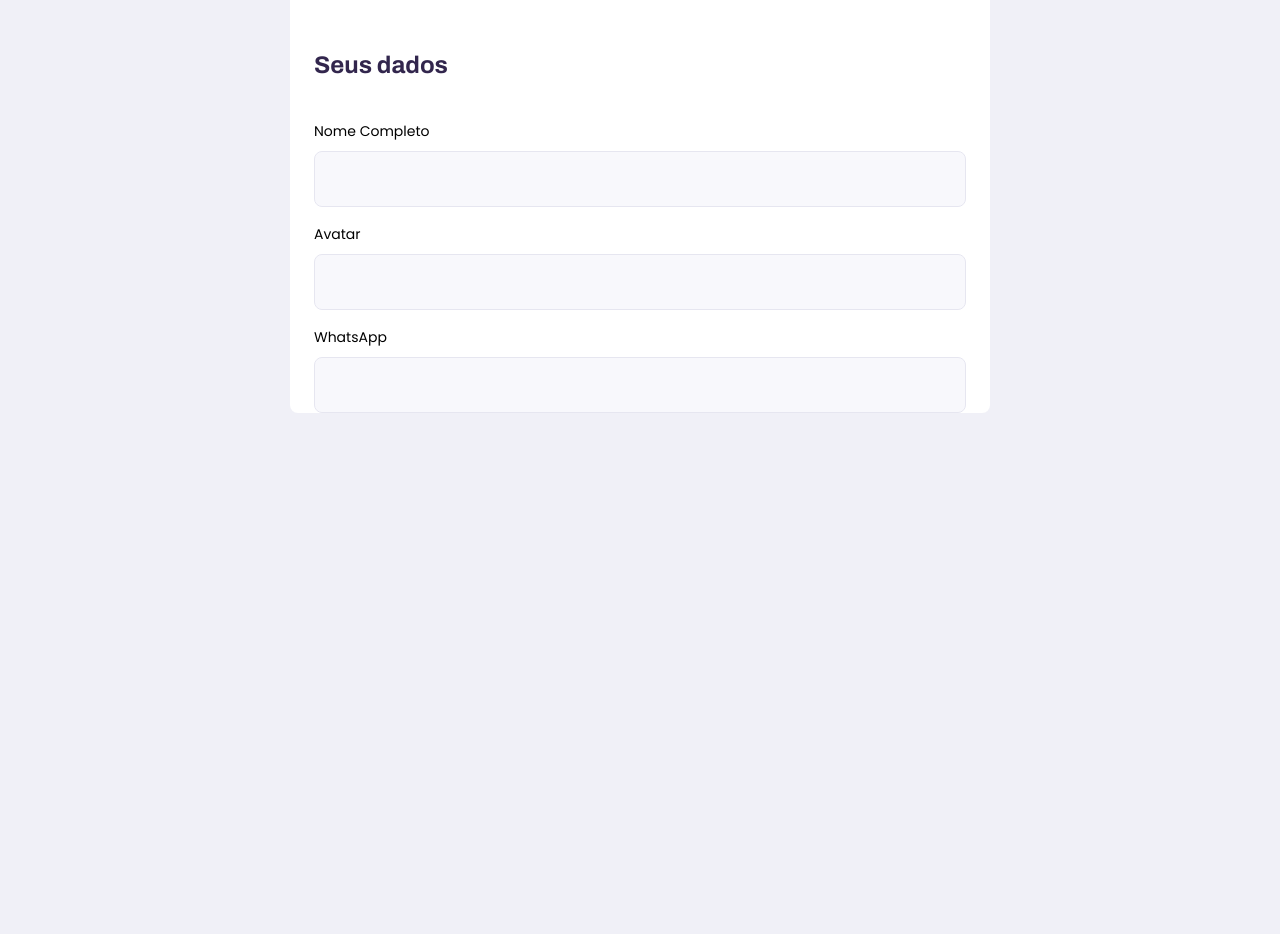
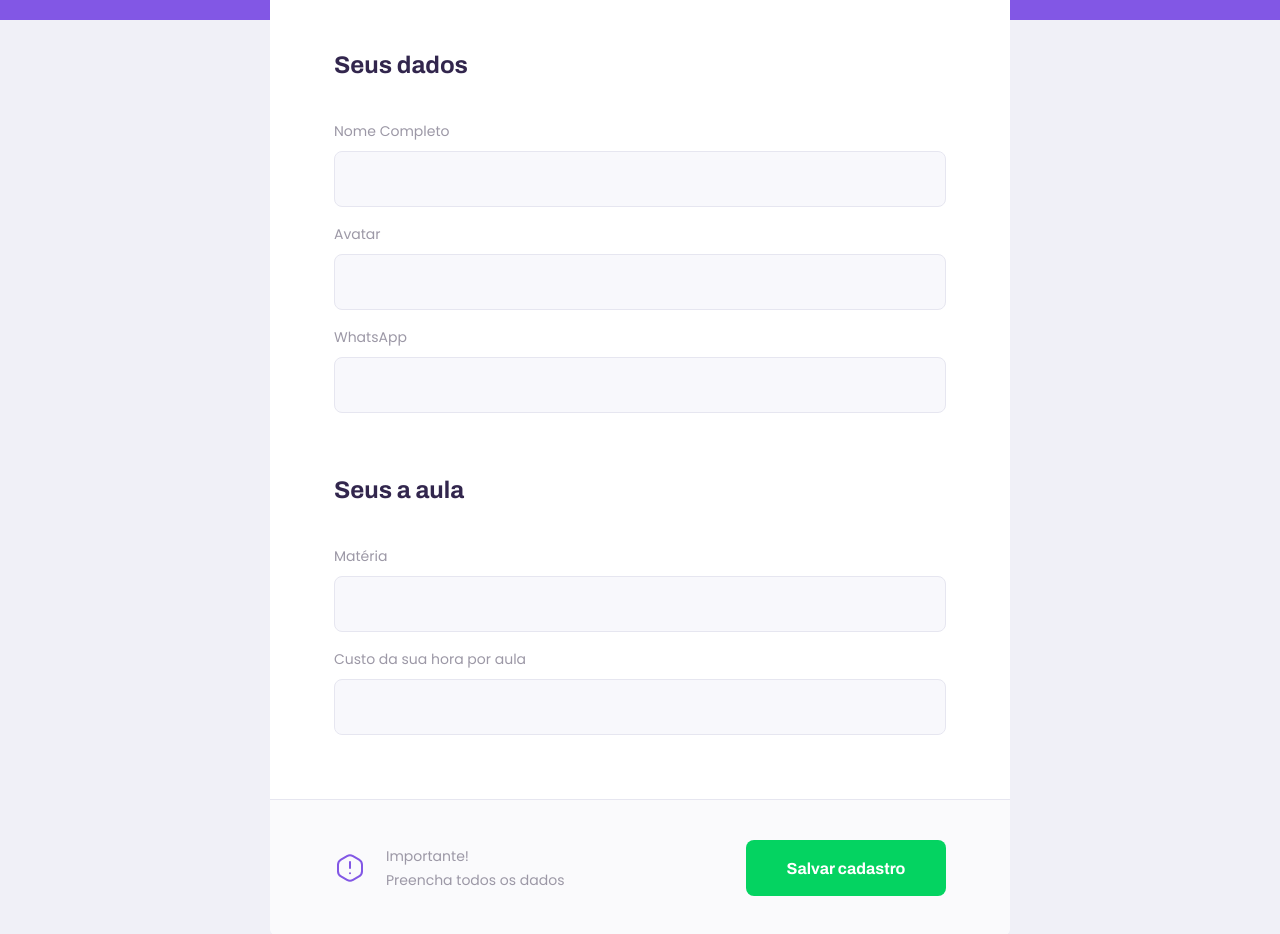
Before and after one commit to karoltaka/nlw-2-rocketseat, a React (Create React App) app in the folder web/: page /give-classes in a window 1280 px wide. Shown: the part 320-1254 px from the top of the page. Before the commit the page ends 800 px from the top, so only its background shows below. Built offline with nearby package versions, Linux system fonts and the light colour scheme.

Commit message:
Added TeacherForm

```diff
--- a/web/src/pages/TeacherForm/index.tsx
+++ b/web/src/pages/TeacherForm/index.tsx
@@ -4,6 +4,8 @@
 
 import "./style.css";
 import Input from "../../components/Input";
+
+import warningIcon from "../../assets/images/icons/warning.svg";
 
 function TeacherForm() {
   return (
@@ -21,6 +23,22 @@
           <Input name="avatar" label="Avatar" />
           <Input name="whatsapp" label="WhatsApp" />
         </fieldset>
+
+        <fieldset>
+          <legend>Seus a aula</legend>
+
+          <Input name="subject" label="Matéria" />
+          <Input name="cost" label="Custo da sua hora por aula" />
+        </fieldset>
+
+        <footer>
+          <p>
+            <img src={warningIcon} alt="Aviso importante" />
+            Importante! <br />
+            Preencha todos os dados
+          </p>
+          <button type="button">Salvar cadastro</button>
+        </footer>
       </main>
     </div>
   );
--- a/web/src/pages/TeacherForm/style.css
+++ b/web/src/pages/TeacherForm/style.css
@@ -37,3 +37,79 @@
   padding-bottom: 1.6rem;
   border-bottom: 1px solid var(--color-line-white);
 }
+
+#page-teacher-form main .input-block label {
+  color: var(--color-text-complement);
+}
+
+#page-teacher-form main footer {
+  padding: 4rem 2.4rem;
+  background: var(--color-box-footer);
+  border-top: 1px solid var(--color-line-in-white);
+  margin-top: 6.4rem;
+}
+
+#page-teacher-form main footer p {
+  display: flex;
+  align-items: center;
+  justify-content: center;
+  font-size: 1.4rem;
+  line-height: 2.4rem;
+  color: var(--color-text-complement);
+}
+
+#page-teacher-form main footer p img {
+  margin-right: 2rem;
+}
+
+#page-teacher-form main footer button {
+  width: 100%;
+  height: 5.6rem;
+  background: var(--color-secundary);
+  color: var(--color-button-text);
+  border: 0;
+  border-radius: 0.8rem;
+  cursor: pointer;
+  font: 700 1.6rem Archivo;
+  display: flex;
+  align-items: center;
+  justify-content: center;
+  text-decoration: none;
+  transition: background-color 0.2s;
+  margin-top: 3.2rem;
+}
+
+#page-teacher-form main footer button:hover {
+  background: var(--color-secundary-dark);
+}
+
+/*tamanho para desktop*/
+@media (min-width: 700px) {
+  #page-teacher-form {
+    max-width: 100vw;
+  }
+
+  #page-teacher-form .page-header .header-content {
+    margin-bottom: 0;
+  }
+
+  #page-teacher-form main fieldset {
+    padding: 0 6.4rem;
+  }
+
+  #page-teacher-form main footer {
+    padding: 4rem 6.4rem;
+    display: flex;
+    align-items: center;
+    justify-content: space-between;
+  }
+
+  #page-teacher-form main footer p {
+    justify-content: space-between;
+  }
+
+  #page-teacher-form main footer button {
+    width: 20rem;
+    margin-top: 0;
+  }
+}
```
